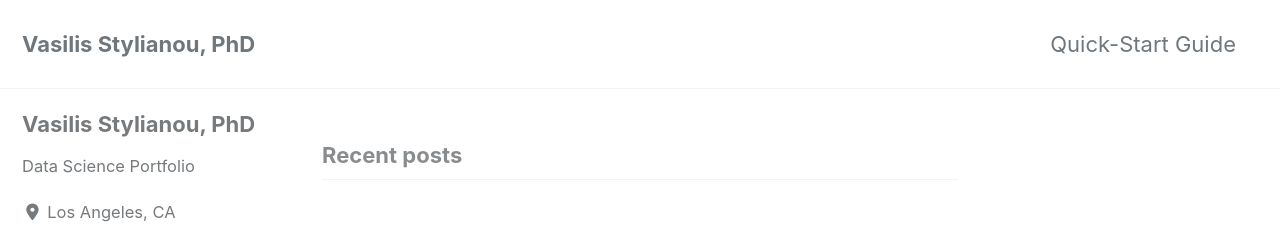
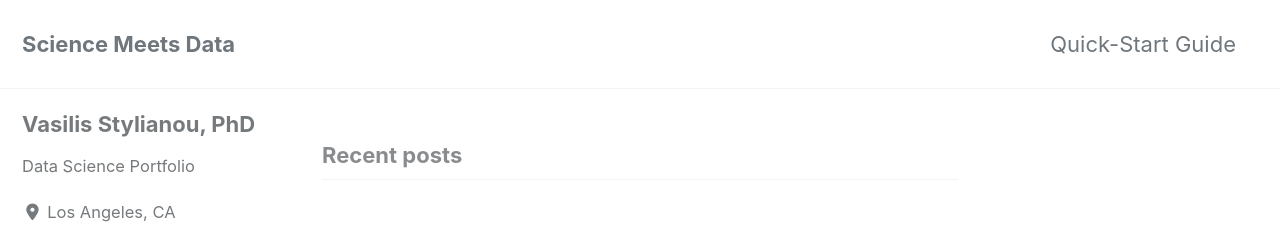
Before and after one commit to vasilis-stylianou/vasilis-stylianou.github.io, a Jekyll site: the page built from index.html, in a window 1280 px wide and 900 px high. Shown: the top 225 px of the window. Built offline with Jekyll 4.4.1, drawn with Linux system fonts in a browser that asks for light colours; cached includes are drawn as plain includes; nearby versions of some CDN libraries; the list of posts is cut into pages by our own code.

Commit message:
Update _config.yml

```diff
--- a/_config.yml
+++ b/_config.yml
@@ -16,7 +16,7 @@ minimal_mistakes_skin    : "default" # "air", "aqua", "contrast", "dark", "dirt"
 
 # Site Settings
 locale                   : "en-US"
-title                    : "Vasilis Stylianou, PhD"
+title                    : "Science Meets Data"
 title_separator          : "-"
 subtitle                 : # site tagline that appears below site title in masthead
 name                     : "Vasilis Stylianou, PhD"
```
